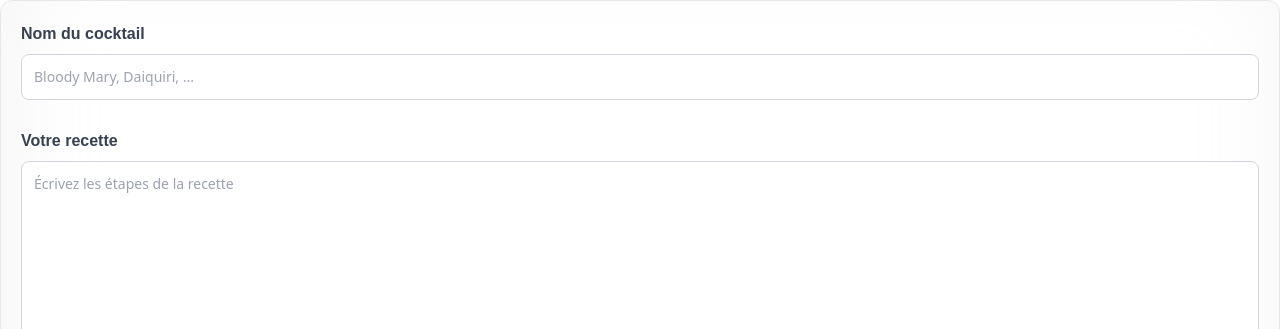
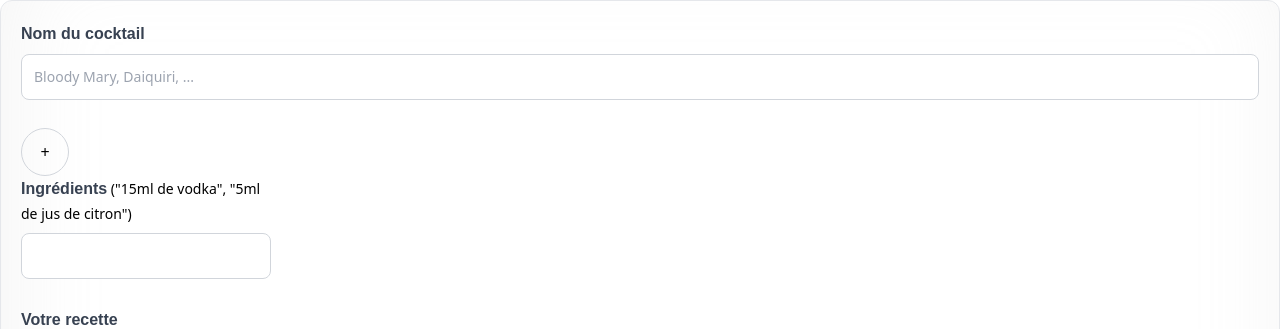
Before and after one commit to EtherGys/try_my_cocktails, a Next.js app: page /update-recipe in a window 1280 px wide. Shown: the part 274-603 px from the top of the page. Built offline with nearby package versions, Linux system fonts and the light colour scheme; no server answers.

Commit message:
ingredients list done

```diff
--- a/app/api/recipe/new/route.ts
+++ b/app/api/recipe/new/route.ts
@@ -7,7 +7,7 @@ import User from "@models/User";
 
 export async function POST(req: NextRequest, res: NextResponse) {
 
-    const {userId, recipe, tag, title} = await req.json();
+    const {userId, recipe, tag, title, ingredients} = await req.json();
 
     try {
         await connectToDB();
@@ -18,7 +18,8 @@ export async function POST(req: NextRequest, res: NextResponse) {
             recipe,
             tag,
             title,
-            creator_id: userId
+            creator_id: userId,
+            ingredients
         })
 
         await newRecipe.save();
--- a/app/create-recipe/page.tsx
+++ b/app/create-recipe/page.tsx
@@ -11,12 +11,20 @@ export default function CreateRecipe() {
   const [submitting, setSubmitting] = useState<boolean>(false);
   const [post, setPost] = useState({
     recipe: '',
-    tag: ''
+    tag: '',
+    title: '',
+    ingredients: Array(),
   })
+
+
+  const ingredientsValues: string[] = [];
 
   const createPost = async (e: any) => {
     e.preventDefault();
     setSubmitting(true);
+    post.ingredients.forEach(element => {
+      ingredientsValues.push(element.value);
+    });
 
     try {
       const response = await fetch('/api/recipe/new', {
@@ -25,7 +33,8 @@ export default function CreateRecipe() {
           recipe: post.recipe,
           userId: session?.user?.id,
           tag: post.tag,
-          title: post.title
+          title: post.title,
+          ingredients: ingredientsValues
         })
       })
 
@@ -40,6 +49,8 @@ export default function CreateRecipe() {
     }
   }
 
+
+
   return (
     <Form
     type="Créer"
--- a/components/Feed.tsx
+++ b/components/Feed.tsx
@@ -52,7 +52,6 @@ const RecipeCardList = ({data, handleTagClick}: RecipeCardListProps) => {
                     setSearchTimeout(() => {
                         setTimeout(() => {
                             const result = filterRecipes(e.target.value);
-                            console.log('result', result);
 
                             setSearchResults(result);
                         }, 500);
--- a/components/Form.tsx
+++ b/components/Form.tsx
@@ -1,4 +1,6 @@
+"use client"
 import Link from 'next/link'
+import { useState } from 'react'
 
 interface formProps {
     type: any,
@@ -9,6 +11,42 @@ interface formProps {
 }
 
 export default function Form({type, post, setPost, submitting, handleSubmit}: formProps) {
+    const inputArr = [
+        {
+            type: "text",
+            id: 1,
+            value: ""
+        }
+    ];
+
+    const [arr, setArr] = useState(inputArr);
+
+    const addInput = () => {
+        setArr((s: any) => {
+            const lastId = s[s.length - 1].id;
+            return [
+                ...s,
+                {
+                    type: "text",
+                    value: ""
+                }
+            ];
+        });
+    };
+
+    const handleChange = (e: any) => {
+        e.preventDefault();
+
+        const index = e.target.id;
+        setArr(s => {
+            const newArr = s.slice();
+            newArr[index].value = e.target.value;
+
+            post.ingredients = newArr;
+            return post.ingredients;
+        });
+    };
+
     return (
         <section className='w-full max-w-full flex-start flex-col'>
         <h1 className='head_text text-left'>
@@ -43,7 +81,31 @@ export default function Form({type, post, setPost, submitting, handleSubmit}: fo
         ></input>
         </label>
 
-        {/* Liste des ingrédients */}
+        {/* Ingredients */}
+        <div className=''>
+
+        <button className='border border-gray-300 w-12 h-12 rounded-full' onClick={addInput}>+</button>
+        <div className='w-[250px]'>
+        <span className='font-satoshi font-semibold text-base text-gray-700'>
+        Ingrédients
+        </span>
+        <span className='font-normal text-sm'> ("15ml de vodka", "5ml de jus de citron")</span>
+
+        {arr.map((item, i) => {
+            return (
+                <input
+                onChange={handleChange}
+                value={item.value}
+                className='form_input border border-gray-300 w-[150px]'
+
+                id={i.toString()}
+                type={item.type}
+                size={20}
+                />
+                );
+            })}
+            </div>
+            </div>
 
             {/* Recipe */}
             <label htmlFor="">
@@ -93,7 +155,7 @@ export default function Form({type, post, setPost, submitting, handleSubmit}: fo
             <div className="mt-2 flex justify-center rounded-lg border border-dashed border-gray-900/25 px-6 py-10">
             <div className="text-center">
             <svg className="mx-auto h-12 w-12 text-gray-300" viewBox="0 0 24 24" fill="currentColor" aria-hidden="true">
-        <path fill-rule="evenodd" d="M1.5 6a2.25 2.25 0 012.25-2.25h16.5A2.25 2.25 0 0122.5 6v12a2.25 2.25 0 01-2.25 2.25H3.75A2.25 2.25 0 011.5 18V6zM3 16.06V18c0 .414.336.75.75.75h16.5A.75.75 0 0021 18v-1.94l-2.69-2.689a1.5 1.5 0 00-2.12 0l-.88.879.97.97a.75.75 0 11-1.06 1.06l-5.16-5.159a1.5 1.5 0 00-2.12 0L3 16.061zm10.125-7.81a1.125 1.125 0 112.25 0 1.125 1.125 0 01-2.25 0z" clip-rule="evenodd" />
+            <path fillRule="evenodd" d="M1.5 6a2.25 2.25 0 012.25-2.25h16.5A2.25 2.25 0 0122.5 6v12a2.25 2.25 0 01-2.25 2.25H3.75A2.25 2.25 0 011.5 18V6zM3 16.06V18c0 .414.336.75.75.75h16.5A.75.75 0 0021 18v-1.94l-2.69-2.689a1.5 1.5 0 00-2.12 0l-.88.879.97.97a.75.75 0 11-1.06 1.06l-5.16-5.159a1.5 1.5 0 00-2.12 0L3 16.061zm10.125-7.81a1.125 1.125 0 112.25 0 1.125 1.125 0 01-2.25 0z" clipRule="evenodd" />
             </svg>
             <div className="mt-4 flex text-sm leading-6 text-gray-600">
             <label htmlFor="file-upload" className="relative cursor-pointer rounded-md bg-white font-semibold text-indigo-600 focus-within:outline-none focus-within:ring-2 focus-within:ring-indigo-600 focus-within:ring-offset-2 hover:text-indigo-500">
--- a/components/RecipeCard.tsx
+++ b/components/RecipeCard.tsx
@@ -43,12 +43,36 @@ const handleCopy = () => {
         />
         </div>
         </div>
+        <table className="mt-4 table-fixed font-satoshi border border-slate-300 w-full">
+        <thead>
+        <tr>
+        <th className='pl-4 text-left'>Ingrédients</th>
+        </tr>
+        </thead>
+        <tbody>
+        {post.ingredients.map((ingredient: any) => (
+            <tr>
+            <td className='pl-8 border border-slate-300'>{ingredient}</td>
+            </tr>
+            ))}
+        </tbody>
+        </table>
+
             <p className='my-4 font-satoshi text-lg text-gray-700'>
             {post.recipe}
             </p>
+            {post.tag.length > 1 ? (
             <p className='font-inter text-sm blue_gradient cursor-pointer' onClick={() => handleTagClick && handleTagClick(post.tag)}>
             #{post.tag}
+            +1
             </p>
+            ) : (
+            <p className='font-inter text-sm blue_gradient cursor-pointer' onClick={() => handleTagClick && handleTagClick(post.tag)}>
+            #{post.tag}
+            -1
+            </p>
+            )
+            }
             <div className='flex-1 flex justify-start items-center gap-3 cursor-pointer'>
             <Image
             src={post.creator?.image}
--- a/models/Recipe.ts
+++ b/models/Recipe.ts
@@ -10,15 +10,21 @@ const RecipeSchema = new Schema({
         type: String,
         required: [true, "L'id Google' est obligatoire"],
     },
+    title: {
+        type: String,
+        required: [true, "Le titre est obligatoire"],
+        // match: []
+        // 1:33:00
+    },
     recipe: {
         type: String,
         required: [true, "La recette est obligatoire"],
         // match: []
         // 1:33:00
     },
-    title: {
-        type: String,
-        required: [true, "Le titre est obligatoire"],
+    ingredients: {
+        type: Array,
+        required: [true, "Les ingrédients sont obligatoires"],
         // match: []
         // 1:33:00
     },
```
Lines whose indentation alone changed are shown as unchanged.
